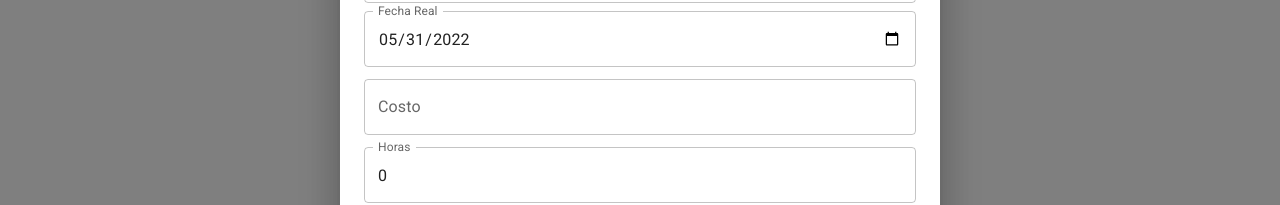
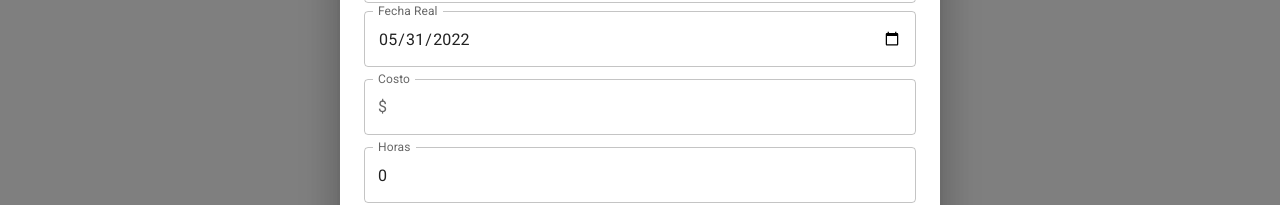
Before and after one commit to xaulosky/Proyecto-GPS-Gestalleres, a React (Vite) app: page /trabajo in a window 1280 px wide. Both pictures are taken after a click on the button "Crear Trabajo". Shown: the part 308-513 px from the top of the page. Built offline with nearby package versions, Linux system fonts and the light colour scheme; no server answers.

Commit message:
cambio variable costo

```diff
--- a/src/components/trabajo/CrearTrabajo.jsx
+++ b/src/components/trabajo/CrearTrabajo.jsx
@@ -62,7 +62,8 @@ const CrearTrabajo = () => {
             type="number"
             label ="Costo"
             name="costo"
-            startAdornment={<InputAdornment position="start">$</InputAdornment>}
+            InputProps={{
+            startAdornment: <InputAdornment position="start">$</InputAdornment>}}
             />
             <TextField
             fullWidth
```
